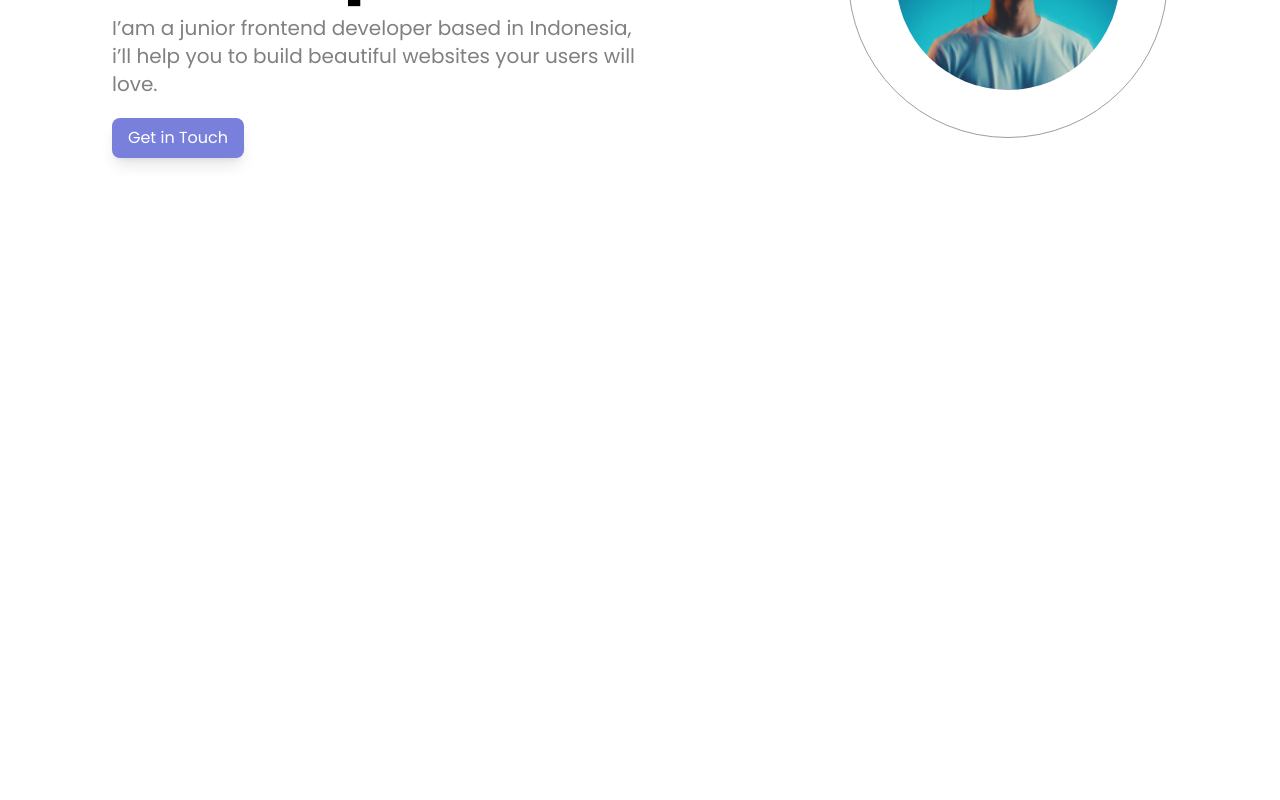
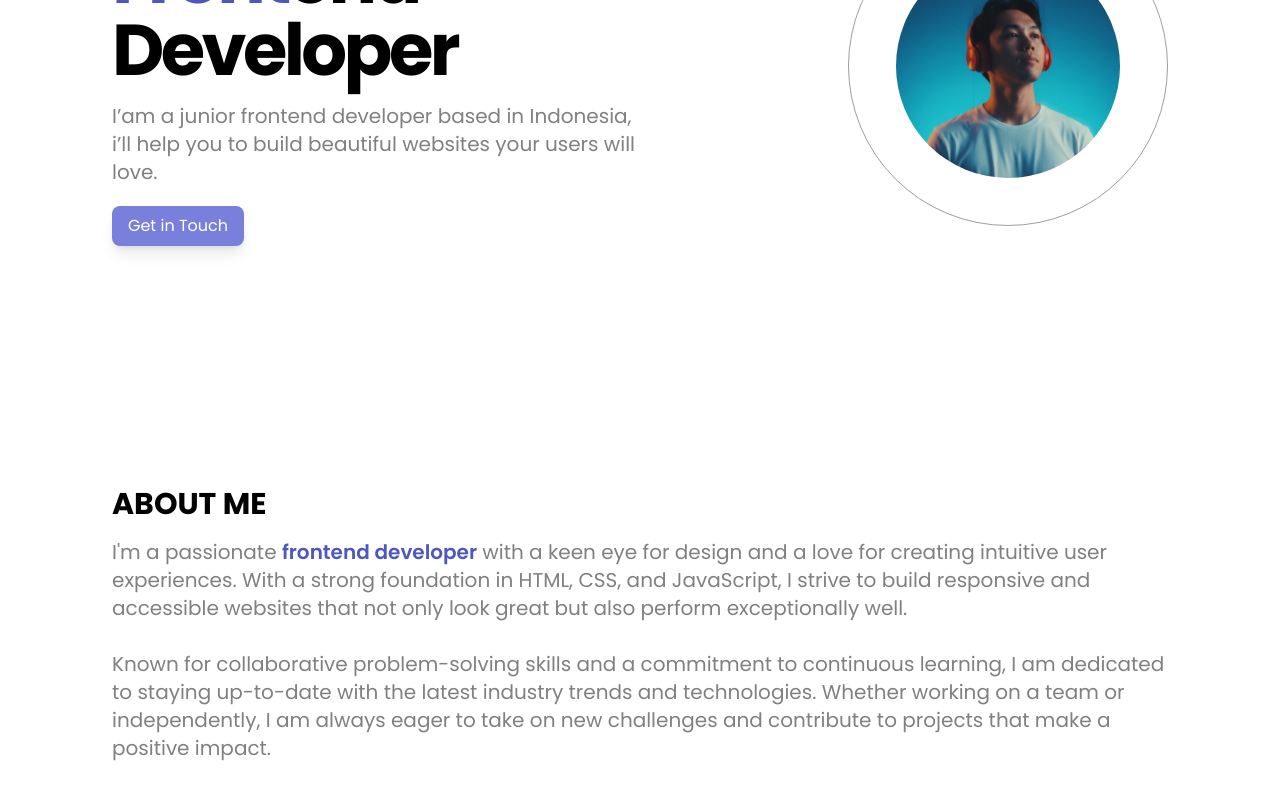
Before and after one commit to zriqxnn12/web-profile, a React (Vite) app: page / in a window 1280 px wide. Shown: the part 238-1038 px from the top of the page. Before the commit the page ends 800 px from the top, so only its background shows below. Built offline with nearby package versions, Linux system fonts and the light colour scheme.

Commit message:
add about me section

```diff
--- a/src/pages/HomePage.jsx
+++ b/src/pages/HomePage.jsx
@@ -3,7 +3,7 @@ import HeroImage from "../assets/images/my-profile.jpeg";
 const HomePage = () => {
   return (
     <div className="min-h-screen">
-      <div className="grid grid-cols-1 xl:grid-cols-2 px-5 py-24 lg:py-14 lg:px-10 xl:px-28">
+      <div className="grid grid-cols-1 xl:grid-cols-2 px-5 py-24 lg:py-28 lg:px-10 xl:px-28 xl:py-36">
         <div>
           <p className="text-[#808080] py-1 text-lg lg:text-xl">
             Hey, I'm Azriqin👋
@@ -31,6 +31,25 @@ const HomePage = () => {
           </div>
         </div>
       </div>
+
+      <div className="px-5 py-24 lg:px-10 xl:px-28">
+        <h2 className="text-3xl font-bold mb-4 uppercase">About Me</h2>
+        <p className="text-[#808080] text-lg lg:text-xl leading-6">
+          I'm a passionate{" "}
+          <span className="text-[#4E56C0] font-semibold">
+            frontend developer
+          </span>{" "}
+          with a keen eye for design and a love for creating intuitive user
+          experiences. With a strong foundation in HTML, CSS, and JavaScript, I
+          strive to build responsive and accessible websites that not only look
+          great but also perform exceptionally well. <br /> <br />
+          Known for collaborative problem-solving skills and a commitment to
+          continuous learning, I am dedicated to staying up-to-date with the
+          latest industry trends and technologies. Whether working on a team or
+          independently, I am always eager to take on new challenges and
+          contribute to projects that make a positive impact.
+        </p>
+      </div>
     </div>
   );
 };
```
